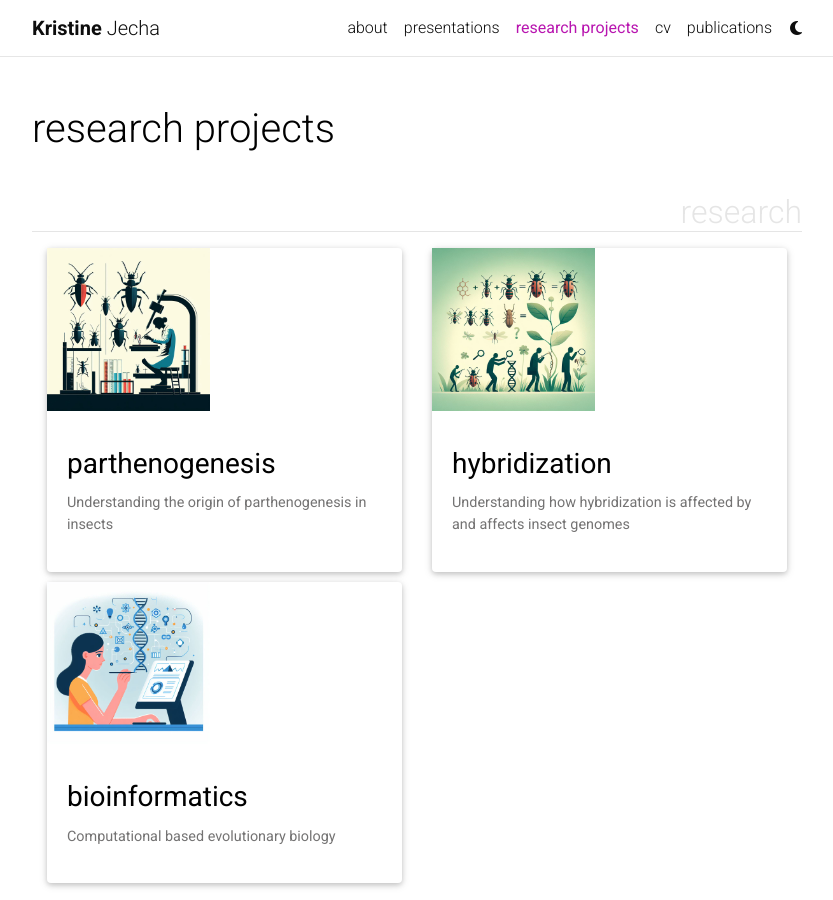
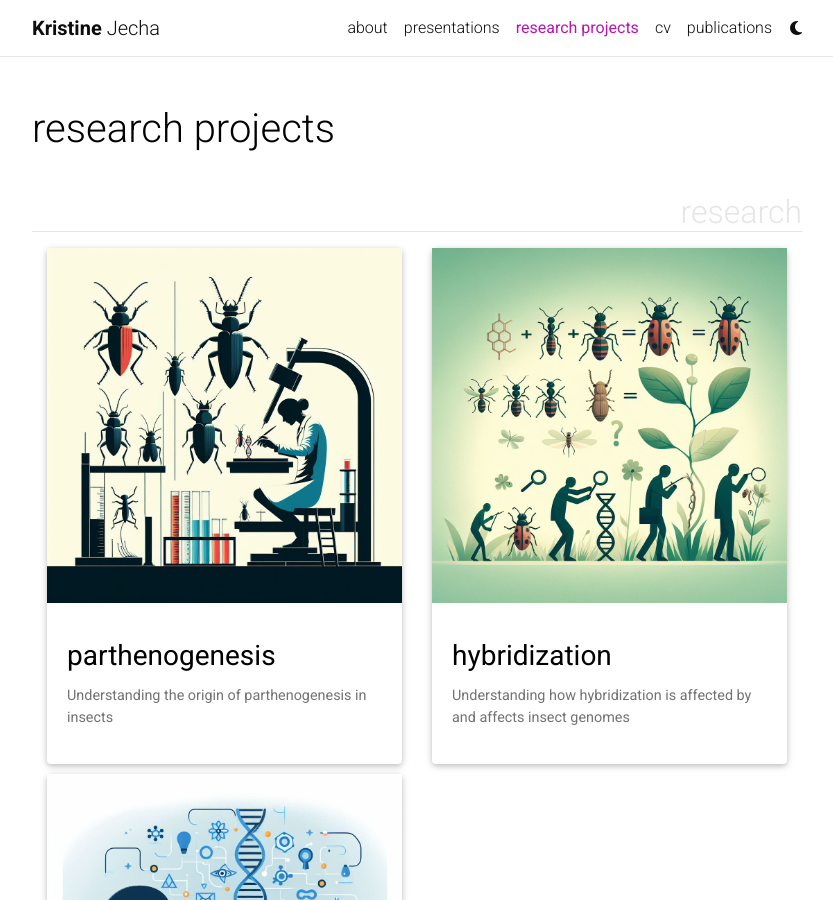
Before and after one commit to kjecha/kjecha.github.io, a Jekyll site: the page built from _pages/projects.md, in a window 1280 px wide and 900 px high. Shown: the whole window, without its empty margins (223-1056 px from the left). Built offline with Jekyll 4.4.1, drawn with Linux system fonts in a browser that asks for light colours; full-size pictures stand in for the smaller copies a plugin makes; comment, search, counter and statistics services are not loaded; a style sheet for code colours, icons or effects is not loaded.

Commit message:
modified:   _includes/projects_horizontal.html

```diff
--- a/_includes/projects_horizontal.html
+++ b/_includes/projects_horizontal.html
@@ -7,7 +7,7 @@
     <div class="card hoverable">
       <div class="row g-0">
         {%- if project.img -%}
-        <div class="card-img col-md-6">
+        <div class="card-img col-md-12">
           {% include figure.html path=project.img alt="project thumbnail" %}
         </div>
         <div class="col-md-12">
```
